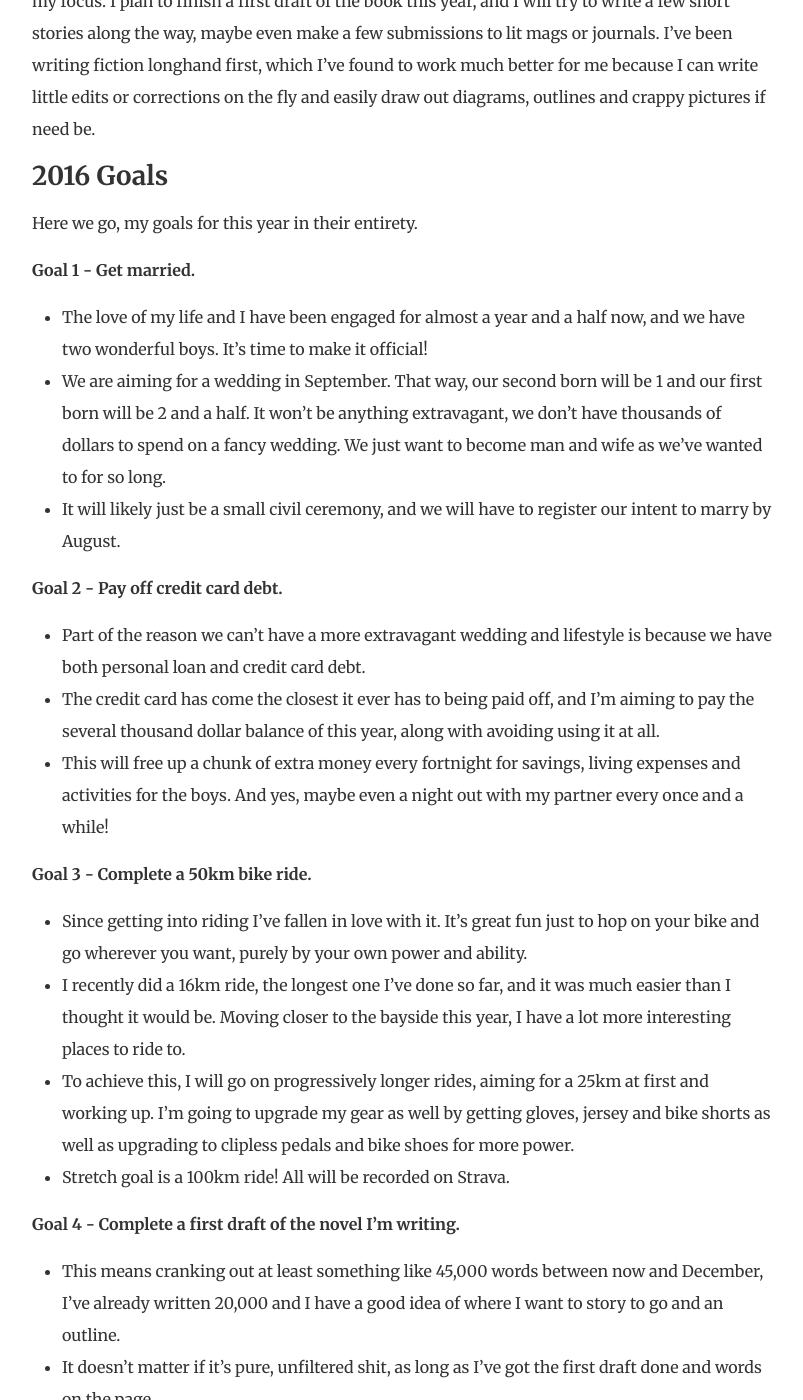
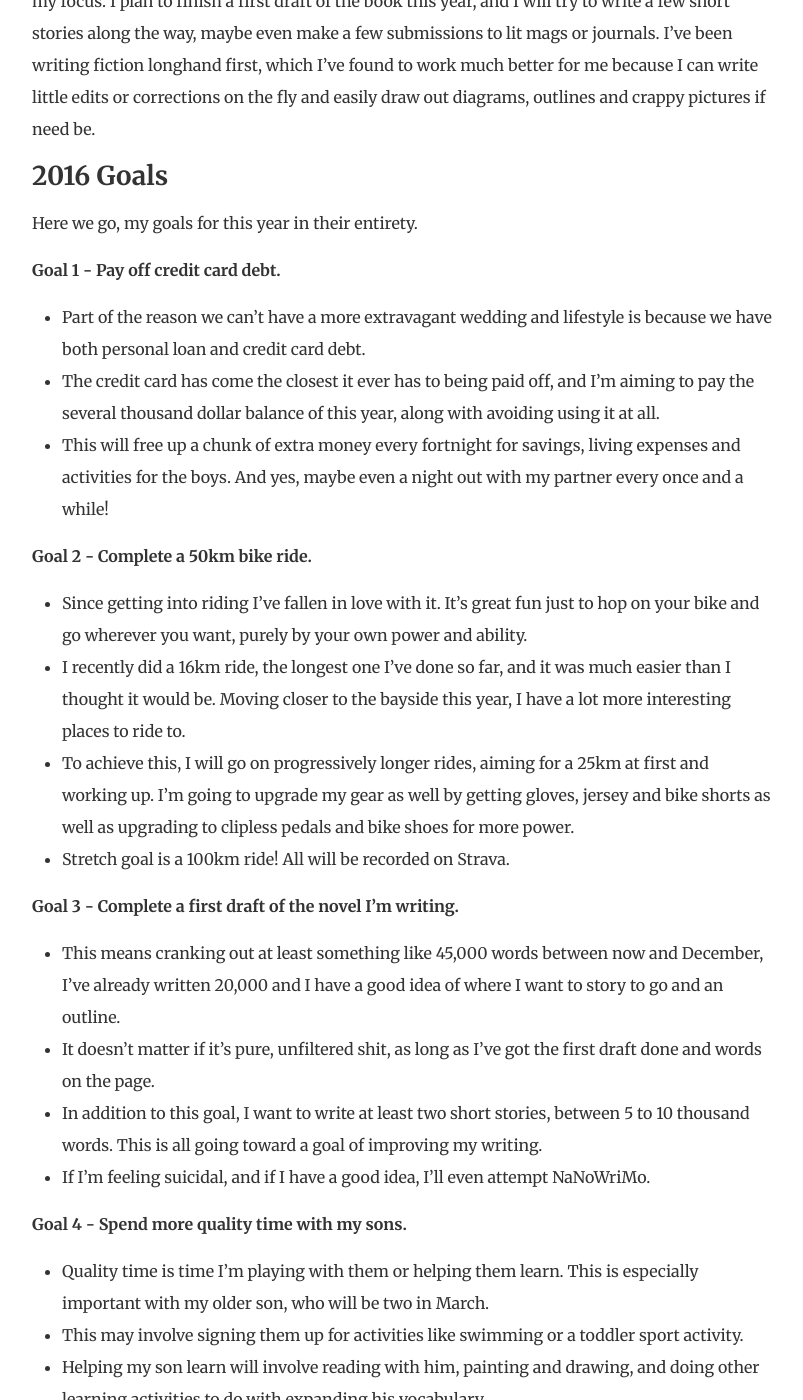
Before and after one commit to martin-brennan/writing.martin-brennan.com, a Jekyll site: the page built from _posts/2016-01-01-2016-goals-and-sub-goals.md, in a window 1280 px wide and 1400 px high, scrolled down 1963 px. Shown: the whole window, without its empty margins (238-1041 px from the left). Built offline with Jekyll 4.4.1, drawn with Linux system fonts in a browser that asks for light colours; some web fonts are replaced; some of the changed text lies outside the part shown.

Commit message:
removed some stuff

```diff
--- a/_posts/2016-01-01-2016-goals-and-sub-goals.md
+++ b/_posts/2016-01-01-2016-goals-and-sub-goals.md
@@ -40,33 +40,27 @@ Writing is a different story. This year, I’ve written 20,000 words of a novel,
 ### 2016 Goals
 Here we go, my goals for this year in their entirety.
 
-**Goal 1 - Get married.**
-
-- The love of my life and I have been engaged for almost a year and a half now, and we have two wonderful boys. It’s time to make it official!
-- We are aiming for a wedding in September. That way, our second born will be 1 and our first born will be 2 and a half. It won’t be anything extravagant, we don’t have thousands of dollars to spend on a fancy wedding. We just want to become man and wife as we’ve wanted to for so long.
-- It will likely just be a small civil ceremony, and we will have to register our intent to marry by August.
-
-**Goal 2 - Pay off credit card debt.**
+**Goal 1 - Pay off credit card debt.**
 
 - Part of the reason we can’t have a more extravagant wedding and lifestyle is because we have both personal loan and credit card debt.
 - The credit card has come the closest it ever has to being paid off, and I’m aiming to pay the several thousand dollar balance of this year, along with avoiding using it at all.
 - This will free up a chunk of extra money every fortnight for savings, living expenses and activities for the boys. And yes, maybe even a night out with my partner every once and a while!
 
-**Goal 3 - Complete a 50km bike ride.**
+**Goal 2 - Complete a 50km bike ride.**
 
 - Since getting into riding I’ve fallen in love with it. It’s great fun just to hop on your bike and go wherever you want, purely by your own power and ability.
 - I recently did a 16km ride, the longest one I’ve done so far, and it was much easier than I thought it would be. Moving closer to the bayside this year, I have a lot more interesting places to ride to.
 - To achieve this, I will go on progressively longer rides, aiming for a 25km at first and working up. I’m going to upgrade my gear as well by getting gloves, jersey and bike shorts as well as upgrading to clipless pedals and bike shoes for more power.
 - Stretch goal is a 100km ride! All will be recorded on Strava.
 
-**Goal 4 - Complete a first draft of the novel I’m writing.**
+**Goal 3 - Complete a first draft of the novel I’m writing.**
 
 - This means cranking out at least something like 45,000 words between now and December, I’ve already written 20,000 and I have a good idea of where I want to story to go and an outline.
 - It doesn’t matter if it’s pure, unfiltered shit, as long as I’ve got the first draft done and words on the page.
 - In addition to this goal, I want to write at least two short stories, between 5 to 10 thousand words. This is all going toward a goal of improving my writing.
 - If I’m feeling suicidal, and if I have a good idea, I’ll even attempt NaNoWriMo.
 
-**Goal 5 - Spend more quality time with my sons.**
+**Goal 4 - Spend more quality time with my sons.**
 
 - Quality time is time I’m playing with them or helping them learn. This is especially important with my older son, who will be two in March.
 - This may involve signing them up for activities like swimming or a toddler sport activity.
```
Also changed, not shown: _posts/2016-12-29-2017-goals-and-sub-goals.md (+4 -8 lines).
